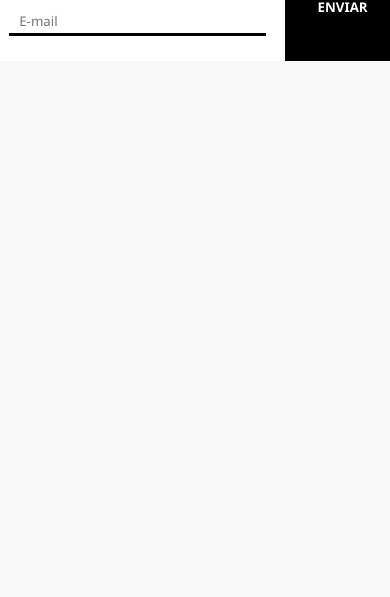
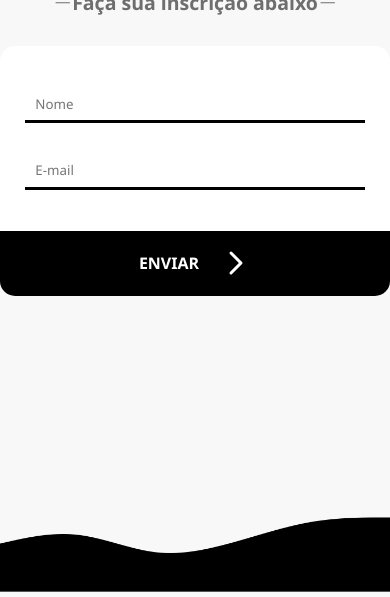
Before and after one commit to DGabrielF/js-login-page, a plain HTML site: page index.html in a window 390 px wide. Shown: the part 273-870 px from the top of the page. Before the commit the page ends 844 px from the top, so only its background shows below. Drawn offline with Linux system fonts and the light colour scheme.

Commit message:
:lipstick: feat: initial adjusts to responsive behavior

```diff
--- a/index.html
+++ b/index.html
@@ -21,15 +21,20 @@
   </header>
   <main>
     <div class="input_area">
-      <label for=""></label>
-      <input type="text" placeholder="Nome">
-      <label for=""></label>
-      <input type="text" placeholder="E-mail">
+      <div class="name_div">
+        <input id="name-input" type="text" placeholder="Nome">
+      </div>
+      <div class="e-mail_div">
+        <input type="text" placeholder="E-mail">
+      </div>
     </div>
     <button>
       <svg xmlns="http://www.w3.org/2000/svg" width="32" height="32" fill="#ffffff" viewBox="0 0 256 256"><path d="M184.49,136.49l-80,80a12,12,0,0,1-17-17L159,128,87.51,56.49a12,12,0,1,1,17-17l80,80A12,12,0,0,1,184.49,136.49Z"></path></svg>
       <span>enviar</span>
     </button>
   </main>
+  <div class="wave">
+    <img src="src/assets/blackwave.png" alt="">
+  </div>
+  </html>
 </body>
-</html>
--- a/src/styles/global.css
+++ b/src/styles/global.css
@@ -6,11 +6,13 @@
   user-select: none;
 }
 body{
+  height: 90vh;
   background-color: #f8f8f8;
   display: flex;
   flex-direction: column;
   align-items: center;
   justify-content: center;
+  overflow: hidden;
 }
 header{
   margin: 30px auto;
@@ -24,6 +26,9 @@ main{
   width: 410px;
   height: 150px;
 
+  box-shadow: 0 0 7px 1px #bbbbbb;
+  border-radius: 10px;
+
   display: flex;
   flex-direction: row;
   align-items: center;
@@ -31,12 +36,14 @@ main{
 }
 button{
   height: 100%;
-  width: 28%;
+  width: 29%;
   color: #ffffff;
+
   border: none;
   border-top-right-radius: 10px;
   border-bottom-right-radius: 10px;
   background-color: #000000;
+
   display: flex;
   flex-direction: column;
   align-items: center;
@@ -46,12 +53,16 @@ button{
 button > span{
   color: #ffffff;
   text-transform: uppercase;
-  font-weight: bolder;
+  font-weight: 900;
 }
 h1{
   color: #000000;
+  font-size: 7vw;
 }
 h1>svg{
+  width: 6vw;
+  height: 6vw;
+
   transition: transform 0.5s ease-in-out;
   animation: pulse 1s infinite alternate;
 }
@@ -63,11 +74,18 @@ h1>svg{
     transform: scale(1.2);
   }
 }
+
 h2{
   color: #6e6e6e;
+  font-size: 5vw;
+
   display: flex;
   flex-direction: row;
   align-items: center;
+}
+h2>svg{
+  width: 5vw;
+  height: 5vw;
 }
 .input_area{
   padding: 10px 0;
@@ -84,15 +102,137 @@ h2{
 }
 input{
   padding-left: 10px;
-  height: 22%;
-  width: 87%;
+  height: 100%;
+  width: 100%;
+
   border: none;
   border-bottom: 3px solid #000000;
 }
-input:active{
+input:focus{
   outline: none;
 }
-input:focus{
-  outline: none;
+.name_div, .e-mail_div{
+  width: 87%;
+  height: 22%;
+  position: relative;
+}
+.name_div::before {
+  content: "NOME";
+  color: #000000;
+  display: none;
+}
+.name_div::after {
+  content: "*";
+  color: #ff0000;
+  display: none;
+}
+.name_div:focus-within::before{
+  display: block;
+  font-weight: bolder;
+  font-size: smaller;
+  display: block;
+  position: absolute;
+  top: -60%;
+  left: 0;
+  margin-top: 5px;
+}
+.name_div:focus-within::after{
+  display: block;
+  font-weight: bolder;
+  font-size: smaller;
+  display: block;
+  position: absolute;
+  top: -60%;
+  left: 42px;
+  margin-top: 5px;
+}
 
+.e-mail_div::before {
+  content: "E-MAIL";
+  color: #000000;
+  display: none;
 }
+.e-mail_div::after {
+  content: "*";
+  color: #ff0000;
+  display: none;
+}
+.e-mail_div:focus-within::before{
+  display: block;
+  font-weight: bolder;
+  font-size: smaller;
+  display: block;
+  position: absolute;
+  top: -60%;
+  left: 0;
+  margin-top: 5px;
+}
+.e-mail_div:focus-within::after{
+  display: block;
+  font-weight: bolder;
+  font-size: smaller;
+  display: block;
+  position: absolute;
+  top: -60%;
+  left: 47px;
+  margin-top: 5px;
+}
+.wave{
+  width: 100%;
+  position: absolute;
+  background-color: transparent;
+  left: 0;
+  bottom: 0;
+  transform: translateY(28%);
+}
+.wave>svg{
+  max-width: 100%;
+}
+.wave>img{
+  width: 100%;
+  height: auto;
+}
+
+@media only screen and (max-width: 434px) {
+  h1{
+    font-size: 7vw;
+  }
+  h1>svg{
+    width: 6vw;
+    height: 6vw;
+  }
+  main{
+    width: 100%;
+    height: 250px;
+
+    box-shadow: none;
+
+    flex-direction: column;
+  }
+  .input_area{
+    height: 100%;
+    width: 100%;
+    border-top-left-radius: 15px;
+    border-top-right-radius: 15px;
+    border-bottom-left-radius: 0;
+    border-bottom-right-radius: 0;
+  }
+
+  button{
+    padding: 2vh 0;
+    height: auto;
+    width: 100%;
+    color: #ffffff;
+    border: none;
+    border-top-left-radius: 0;
+    border-top-right-radius: 0;
+    border-bottom-left-radius: 15px;
+    border-bottom-right-radius: 15px;
+    flex-direction: row-reverse;
+    gap: 20px;
+  }
+  button>span{
+    font-size: larger;
+    font-weight: bolder;
+  }
+}
```
Also changed, not shown: src/assets/blackwave.png (added).
